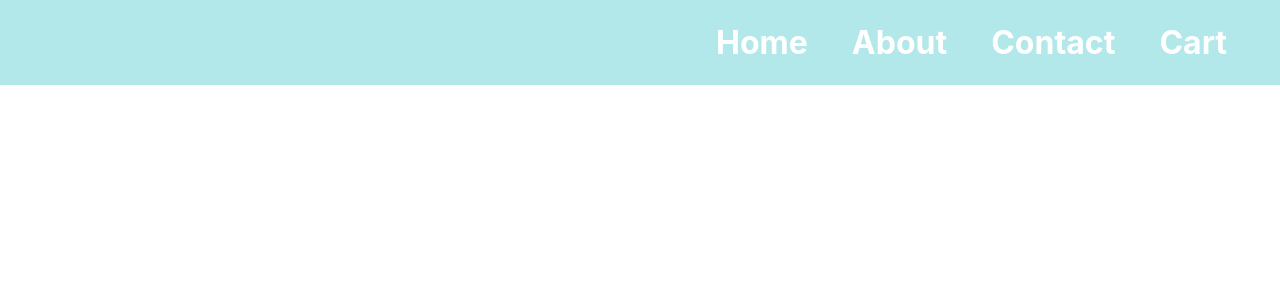
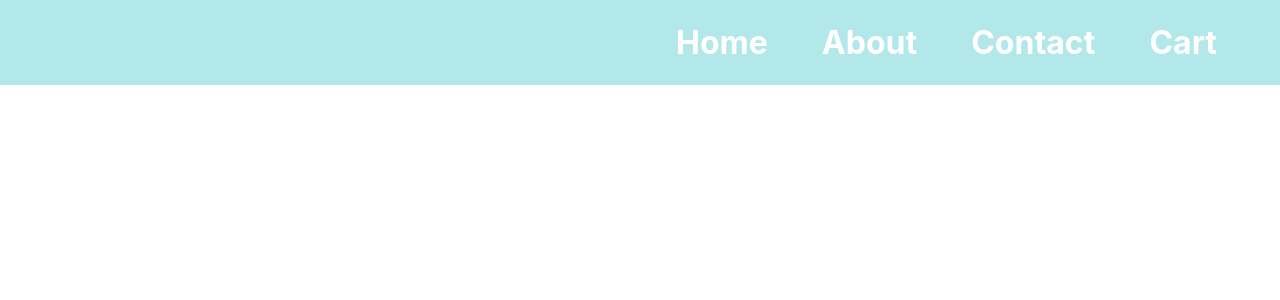
Before and after one commit to srinivasareddy0987654321/e-commerce, a React (Create React App) app: page / in a window 1280 px wide. Shown: the top 300 px of the page. Built offline with nearby package versions, Linux system fonts and the light colour scheme.

Commit message:
updated css

```diff
--- a/src/App.css
+++ b/src/App.css
@@ -1,7 +1,7 @@
 .nav_link{
     font-size: xx-large;
     color: white;
-    padding-right: 40px;
+    padding-right: 50px;
     text-decoration: solid;
 }
 #nav_files{
```
